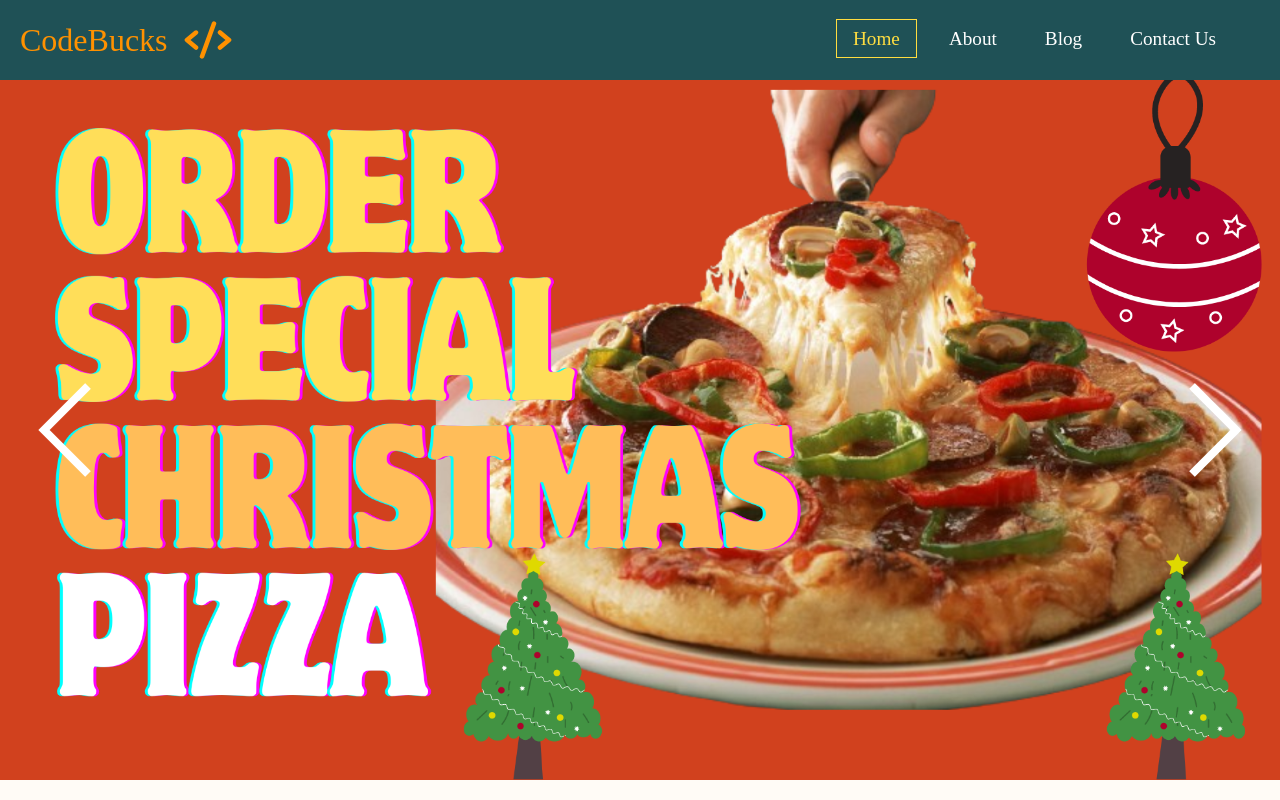
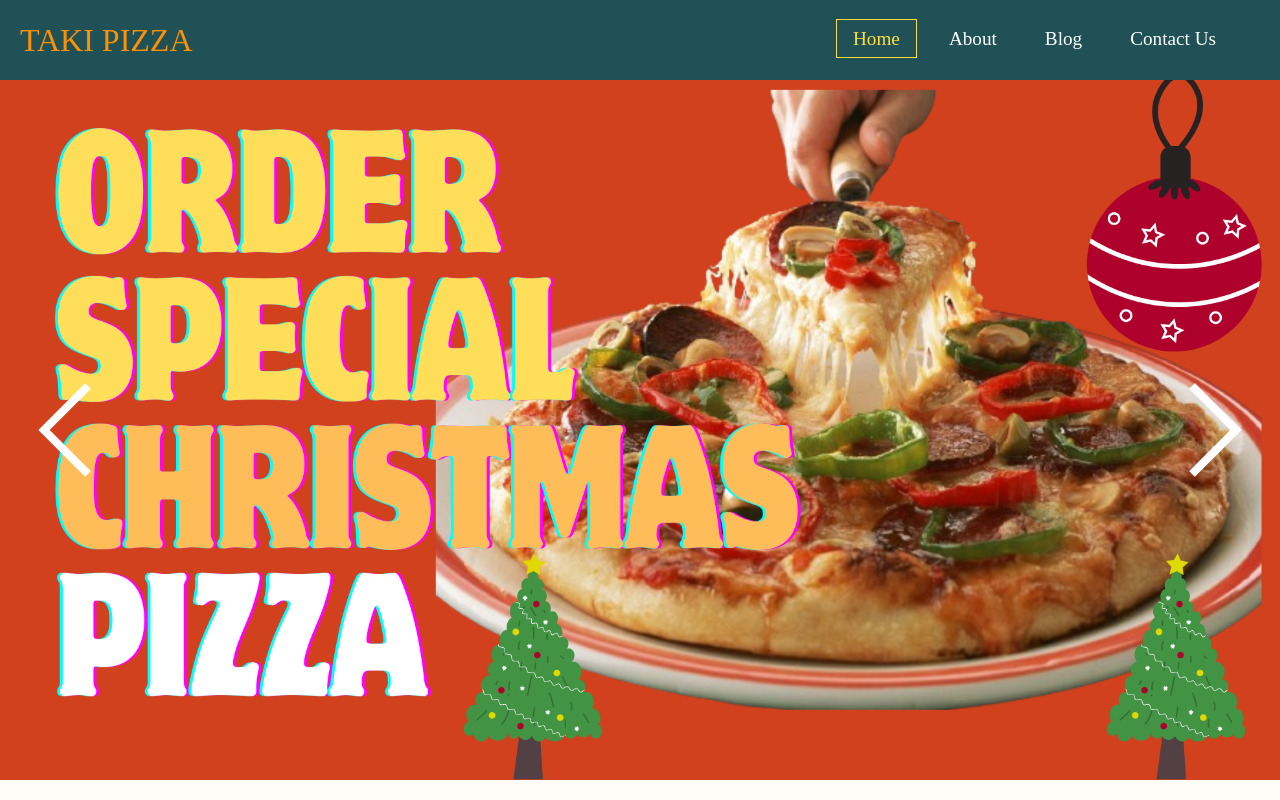
Before and after one commit to AlexJelani/pizza-website-taki-next, a React (Vite) app in the folder pizza-website-react-new/: page / in a window 1280 px wide. Built offline with nearby package versions, Linux system fonts and the light colour scheme.

Commit message:
changed the text

```diff
--- a/pizza-website-react-new/src/Components/ResponNavBar.jsx
+++ b/pizza-website-react-new/src/Components/ResponNavBar.jsx
@@ -2,7 +2,7 @@ import React, { useState } from "react";
 import { NavLink } from "react-router-dom";
 import "../styles/ResponNavBar.css";
 import { CodeIcon, HamburgetMenuClose, HamburgetMenuOpen } from "./Icons.jsx";
-
+//TODO delete the top margin
 function ResponNavBar() {
     const [click, setClick] = useState(false);
 
@@ -12,10 +12,10 @@ function ResponNavBar() {
             <nav className="navbar">
                 <div className="nav-container">
                     <NavLink exact to="/" className="nav-logo">
-                        <span>CodeBucks</span>
+                        <span>TAKI PIZZA</span>
                         {/* <i className="fas fa-code"></i> */}
                         <span className="icon">
-              <CodeIcon />
+              {/*<CodeIcon />*/}
             </span>
                     </NavLink>
 
```
